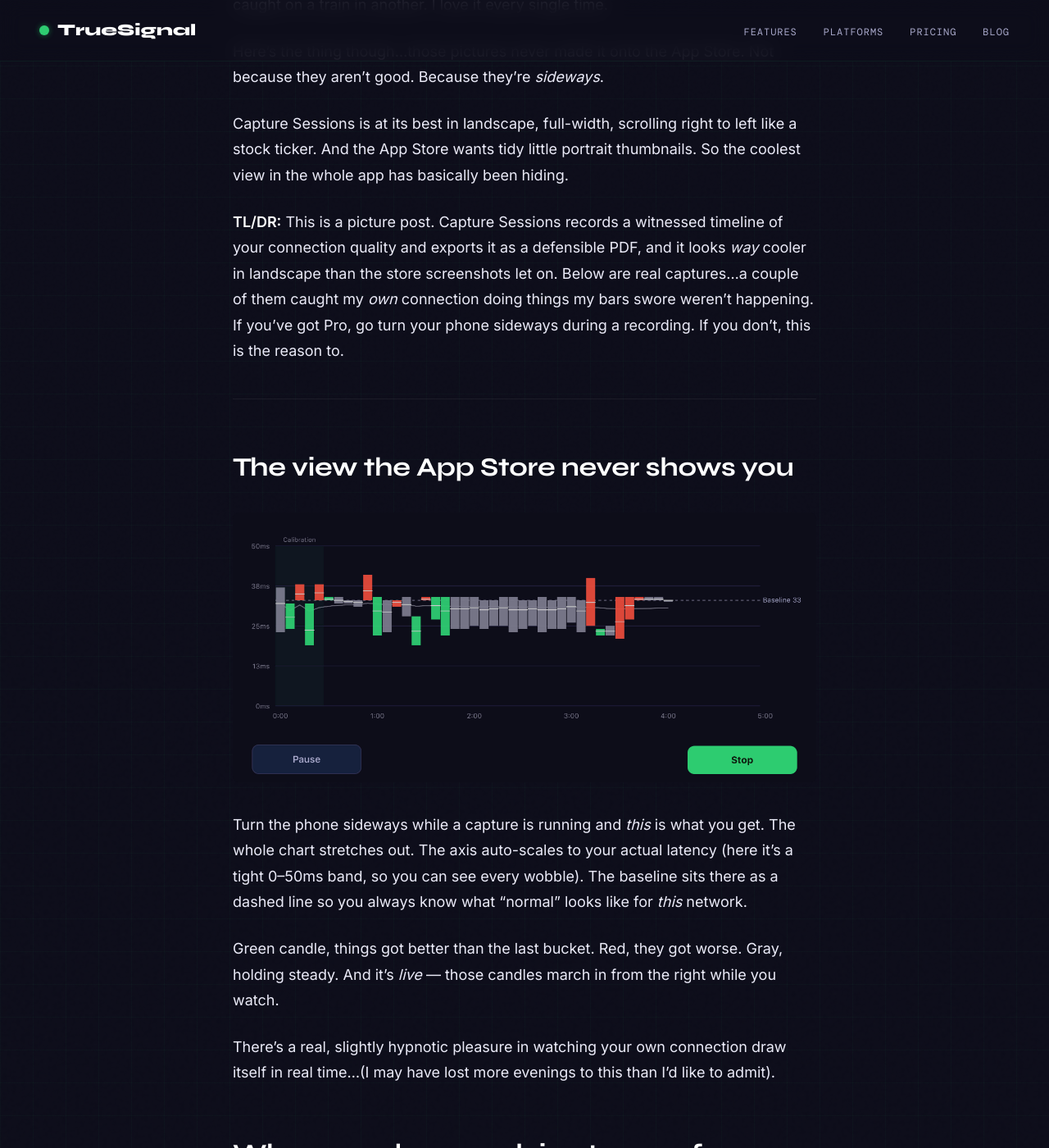
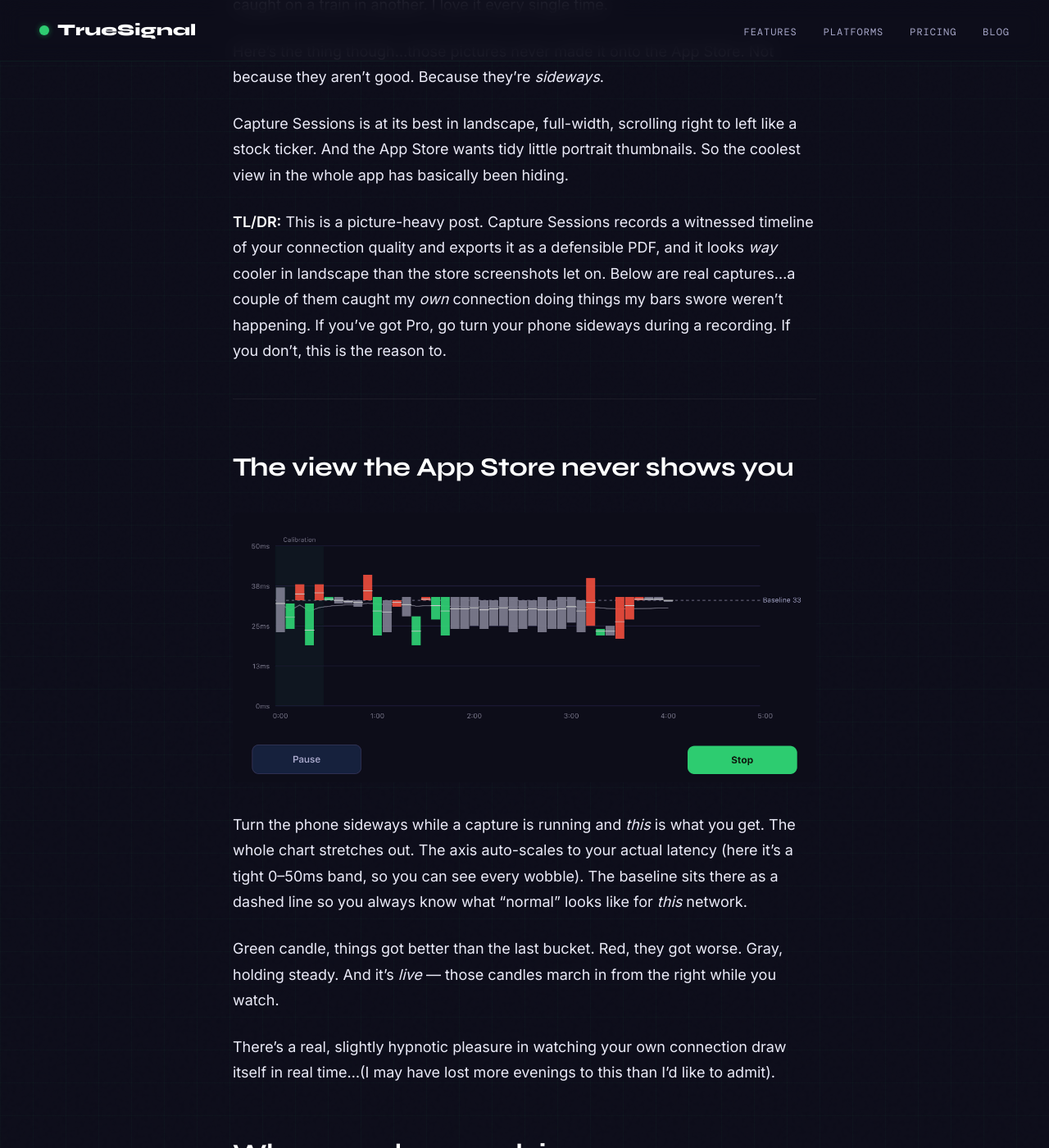
Before and after one commit to rackops51/truesignal-landing, a Jekyll site: the page built from _posts/2026-09-07-what-capture-sessions-actually-looks-like.md, in a window 1280 px wide and 1400 px high, scrolled down 837 px. Shown: the whole window at 82% size. Built offline with Jekyll 4.4.1, drawn with Linux system fonts in a browser that asks for light colours; some web fonts are replaced; some of the changed text lies outside the part shown.

Commit message:
Revise TL/DR and section title for clarity
Updated the TL/DR section to emphasize the picture-heavy nature of the post and adjusted the section title for clarity.

```diff
--- a/_posts/2026-09-07-what-capture-sessions-actually-looks-like.md
+++ b/_posts/2026-09-07-what-capture-sessions-actually-looks-like.md
@@ -15,7 +15,7 @@
 
 Capture Sessions is at its best in landscape, full-width, scrolling right to left like a stock ticker. And the App Store wants tidy little portrait thumbnails. So the coolest view in the whole app has basically been hiding.
 
-**TL/DR:** This is a picture post. Capture Sessions records a witnessed timeline of your connection quality and exports it as a defensible PDF, and it looks *way* cooler in landscape than the store screenshots let on. Below are real captures...a couple of them caught my *own* connection doing things my bars swore weren't happening. If you've got Pro, go turn your phone sideways during a recording. If you don't, this is the reason to.
+**TL/DR:** This is a picture-heavy post. Capture Sessions records a witnessed timeline of your connection quality and exports it as a defensible PDF, and it looks *way* cooler in landscape than the store screenshots let on. Below are real captures...a couple of them caught my *own* connection doing things my bars swore weren't happening. If you've got Pro, go turn your phone sideways during a recording. If you don't, this is the reason to.
 
 ---
 
@@ -29,7 +29,7 @@
 
 There's a real, slightly hypnotic pleasure in watching your own connection draw itself in real time...(I may have lost more evenings to this than I'd like to admit).
 
-## When your bars are lying to your face
+## When your bars are lying
 
 Here's the whole reason this app exists, in one screenshot.
 
```
Also changed, not shown: other parts of _posts/2026-09-07-what-capture-sessions-actually-looks-like.md (+1 -1 lines).
